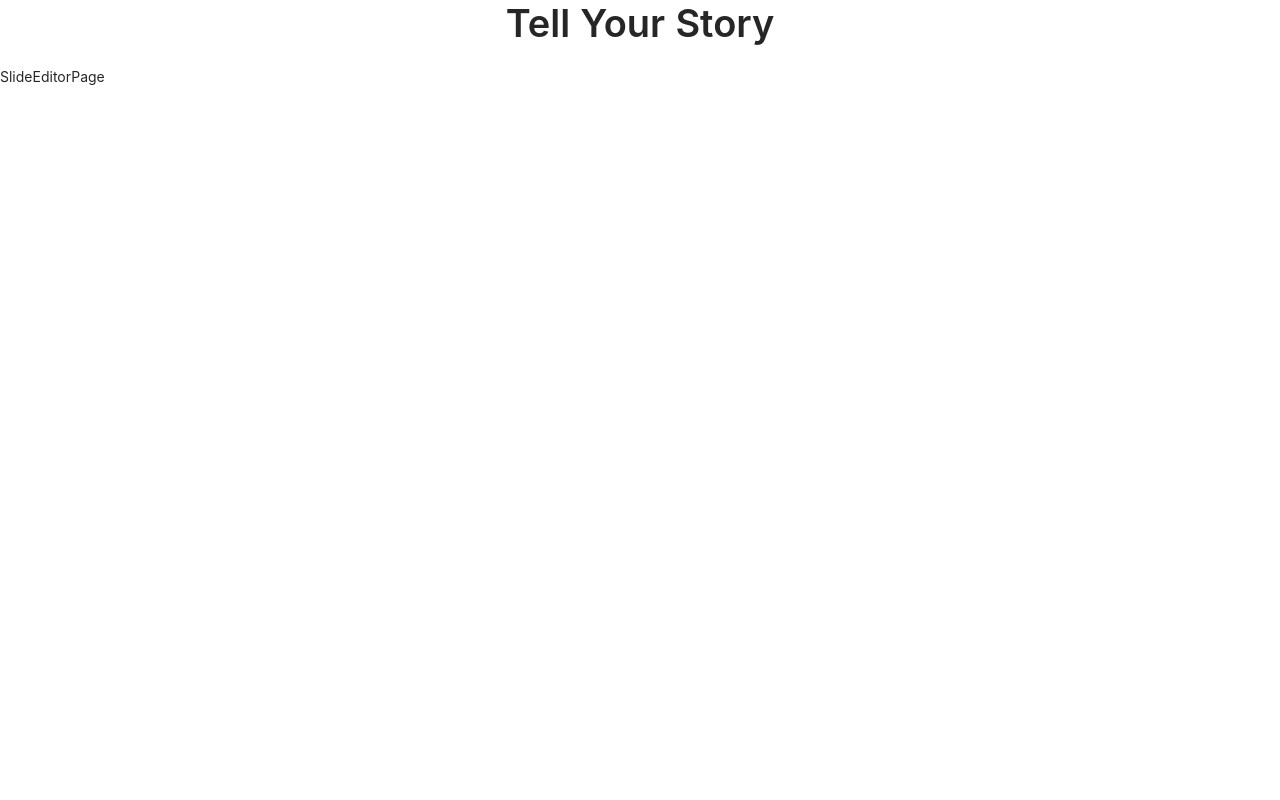
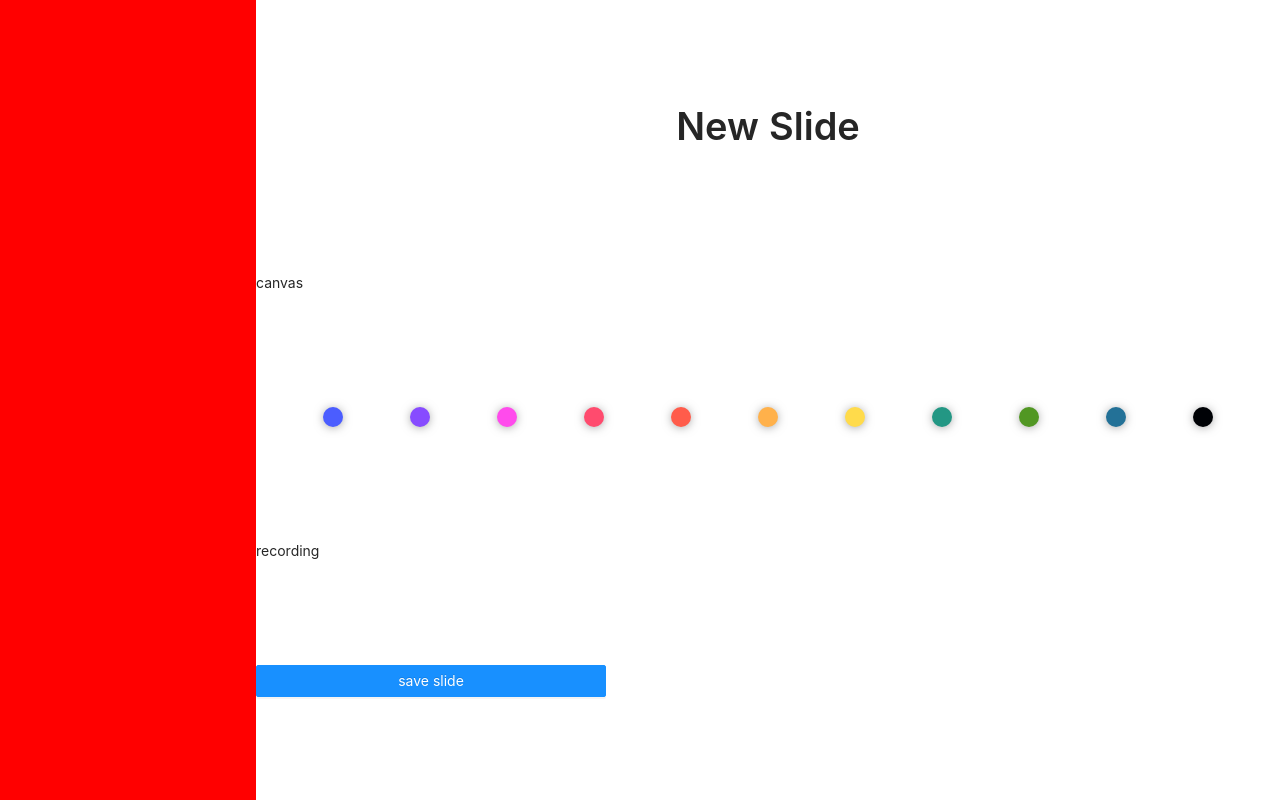
Before and after one commit to ItamarSoffer/facetory, a React (Create React App) app in the folder src/frontend/: page /story/1/editor in a window 1280 px wide. Both pictures are taken after typing "Sample", "Sample123" into the empty fields and a click on the button "Log in". Built offline with nearby package versions, Linux system fonts and the light colour scheme.

Commit message:
color toolbar

```diff
--- /dev/null
+++ b/src/frontend/src/Components/ColorToolbar.js
@@ -0,0 +1,30 @@
+import React, { Component, useRef } from 'react';
+
+const ColorToolbar = (props) => {
+
+    const colors = useRef([
+        '#4B5DFF',
+        '#874BFF',
+        '#FF4BEC',
+        '#FF4B6E',
+        '#FF5C4B',
+        '#FFB14B',
+        '#FFDB4B',
+        '#239784',
+        '#519723',
+        '#237197',
+        '#000206'
+    ])
+
+    return (<div className='color-toolbar'>
+        {colors.current.map(color => {
+            return <div
+                style={{ backgroundColor: color }}
+                className='color-button'
+                onClick={() => props.setColor(color)}
+            />
+        })}
+    </div>)
+}
+
+export default ColorToolbar;
--- a/src/frontend/src/Pages/SlideEditorPage.js
+++ b/src/frontend/src/Pages/SlideEditorPage.js
@@ -1,14 +1,34 @@
-import React from 'react';
+import React, { useEffect, useState } from 'react';
 import '../styles/slideEditorPage.scss';
 import { Form, Input, Button, Card, Typography } from 'antd';
+
+//COMPONENTS
+import ColorToolbar from '../Components/ColorToolbar'
+
 const { Title } = Typography;
 
+export default function SlideEditorPage() {
 
-export default function SlideEditorPage() {
+    const [color, setColor] = useState('#FFFFFF');
+
+    useEffect(() => {
+        console.log(color);
+    }, [color]);
+
     return (
-        <div>
-            <Title level={1} style={{ textAlign: "center" }}>Tell Your Story </Title>
-            SlideEditorPage
+        <div className="border-box">
+            <div className='main-container' style={{ backgroundColor: color }}>
+                <Title level={1} style={{ textAlign: "center" }}>New Slide </Title>
+                <div> canvas </div>
+                <ColorToolbar setColor={(color) => setColor(color)} />
+                <div> recording </div>
+                <Button type="primary" htmlType="submit" className="login-form-button" style={{ width: '350px' }}>
+                    save slide
+                      </Button>
+            </div>
+            <div className='sidebar'>
+
+            </div>
         </div>
     )
 }
--- a/src/frontend/src/styles/slideEditorPage.scss
+++ b/src/frontend/src/styles/slideEditorPage.scss
@@ -0,0 +1,37 @@
+.main-container {
+  // background-color: lawngreen;
+  width: 80vw;
+  height: 100vh;
+  position: absolute;
+  left: 20vw;
+  display: flex;
+  flex-direction: column;
+  justify-content: space-evenly;
+}
+
+.sidebar {
+  background-color: red;
+  width: 20vw;
+  height: 100vh;
+  position: absolute;
+  left: 0vw;
+}
+
+.color-toolbar {
+  width: 100%;
+  height: 5vh;
+
+  display: flex;
+  flex-direction: row;
+  justify-content: space-evenly;
+  align-items: center;
+
+  .color-button {
+    width: 20px;
+    height: 20px;
+    border-radius: 50%;
+    -webkit-box-shadow: 0px 1px 11px -2px rgba(0, 0, 0, 0.54);
+    box-shadow: 0px 1px 11px -2px rgba(0, 0, 0, 0.54);
+    cursor: pointer;
+  }
+}
```
